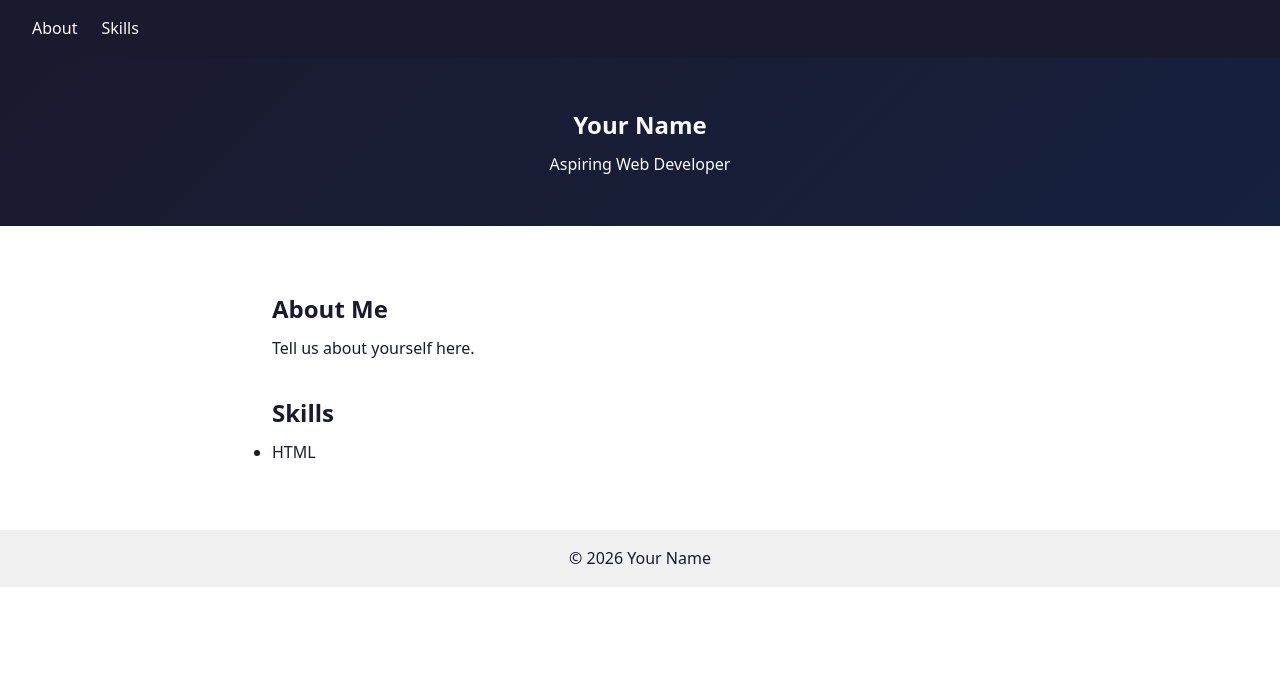
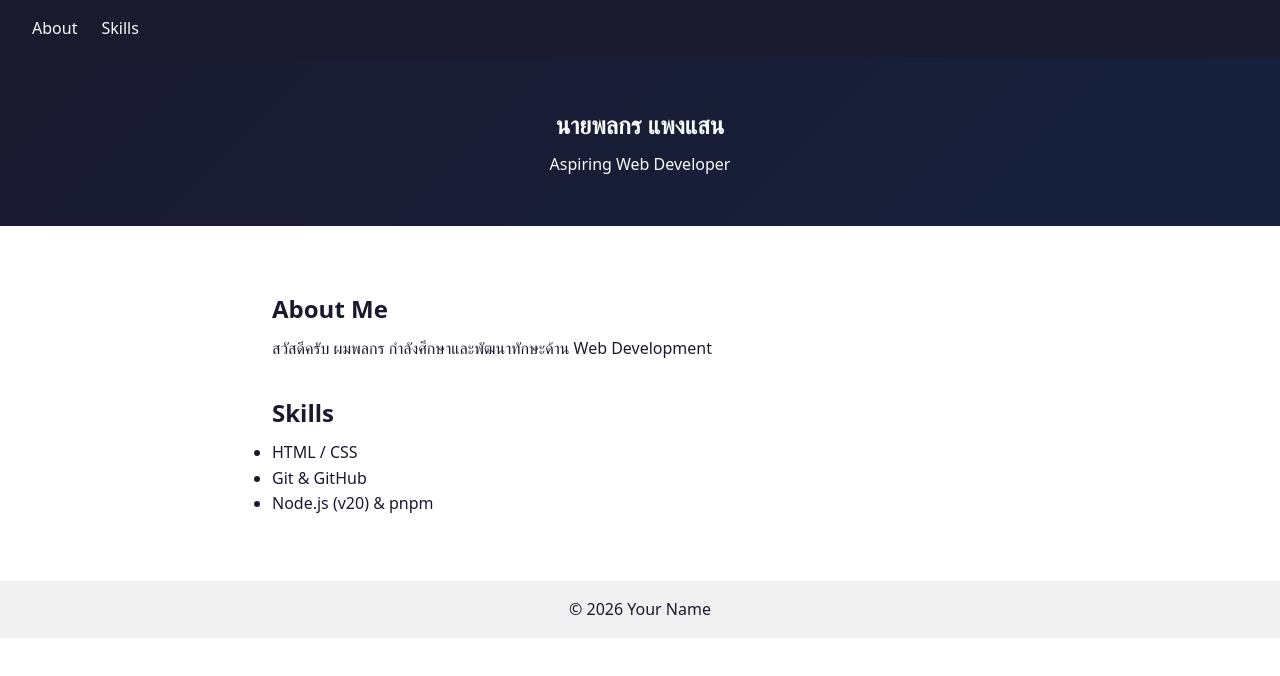
Before and after one commit to Plkrrl/codecamp-exercise-git-github, a plain HTML site: page index.html in a window 1280 px wide. Drawn offline with Linux system fonts and the light colour scheme.

Commit message:
feat: add personal information to portfolio

```diff
--- a/index.html
+++ b/index.html
@@ -27,23 +27,22 @@
   </header>
 
   <section id="hero">
-    <!-- TODO: Replace "Your Name" with your actual name -->
-    <h1>Your Name</h1>
+    <h1>นายพลกร แพงแสน</h1>
     <p>Aspiring Web Developer</p>
   </section>
 
   <main>
     <section id="about">
       <h2>About Me</h2>
-      <!-- TODO: Write a short paragraph about yourself -->
-      <p>Tell us about yourself here.</p>
+      <p>สวัสดีครับ ผมพลกร กำลังศึกษาและพัฒนาทักษะด้าน Web Development</p>
     </section>
 
     <section id="skills">
       <h2>Skills</h2>
       <ul>
-        <!-- TODO: Add at least 3 skills you are learning -->
-        <li>HTML</li>
+        <li>HTML / CSS</li>
+        <li>Git & GitHub</li>
+        <li>Node.js (v20) & pnpm</li>
       </ul>
     </section>
 
```
